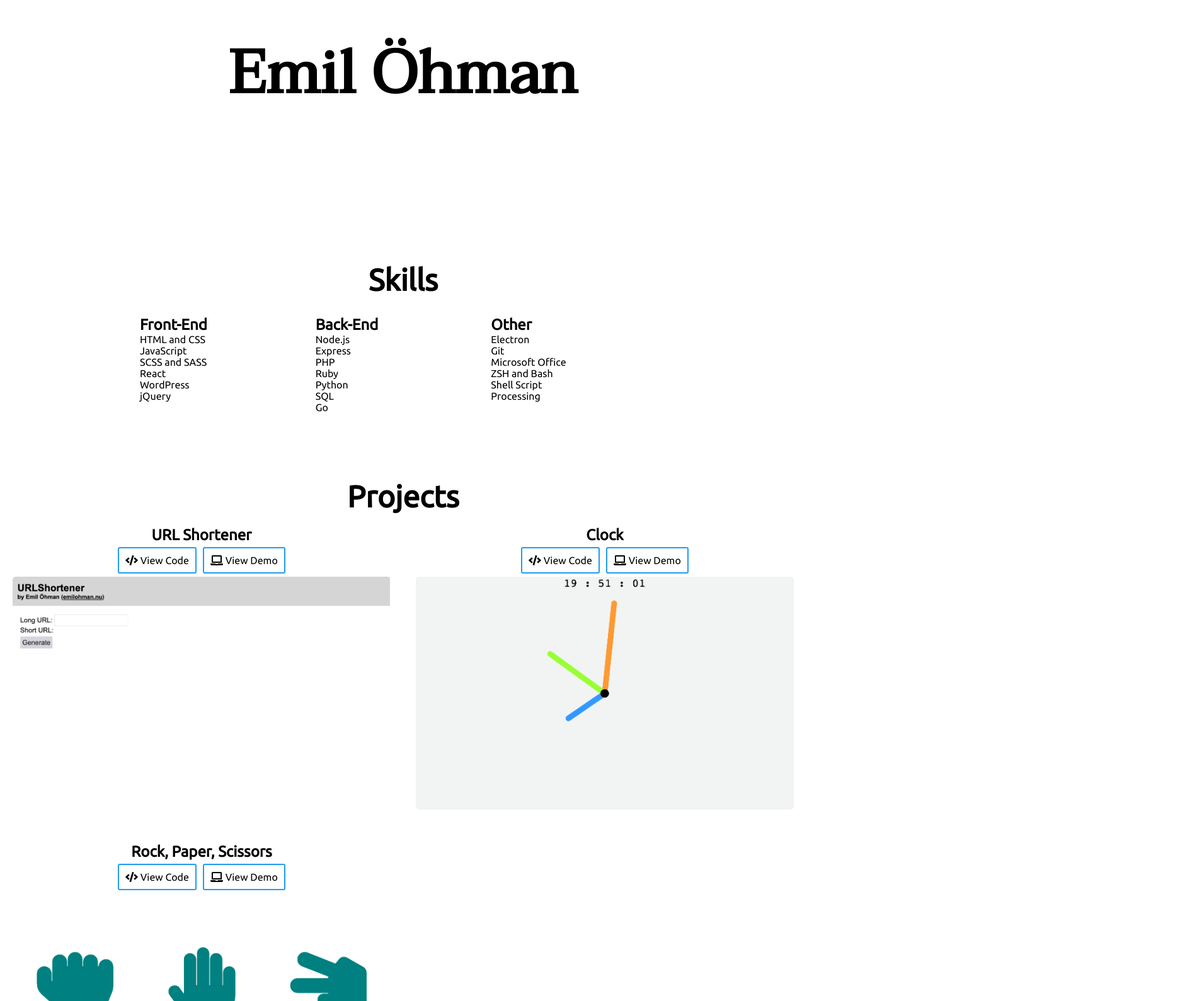
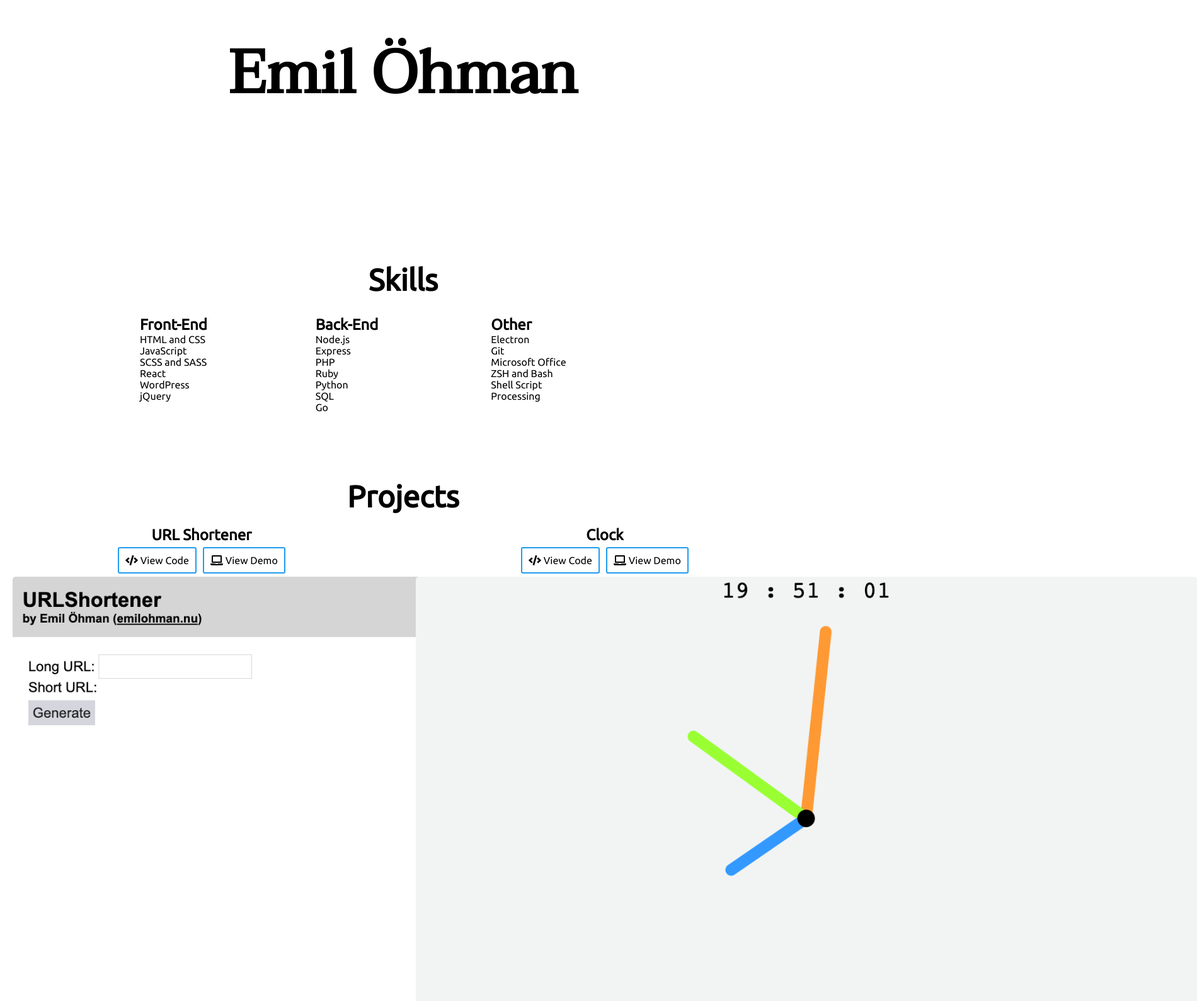
Before and after one commit to Emil0hman/emilohman.nu, a React (Create React App) app: page / in a window 1280 px wide. Shown: the part 183-1773 px from the top of the page at 63% size, 1900 px wide, since content can reach past the window. Built offline with nearby package versions, Linux system fonts and the light colour scheme; what react-animations would draw is missing.

Commit message:
Small Changes

```diff
--- a/src/components/ProjectCard/ProjectCard.css
+++ b/src/components/ProjectCard/ProjectCard.css
@@ -19,6 +19,6 @@
 }
 
 .projectCard img {
-    width: calc(50vw - 40px);
+    width: calc(100vw - 40px);
     border-radius: 5px;
 }
```
